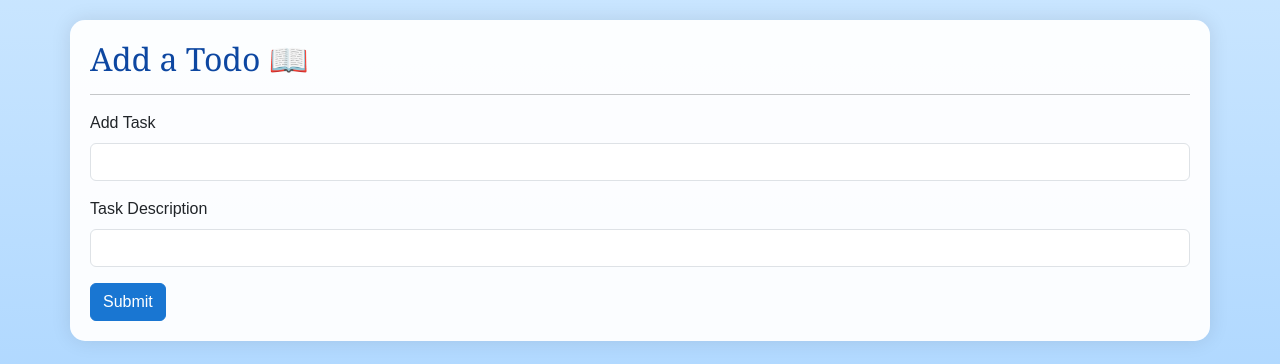
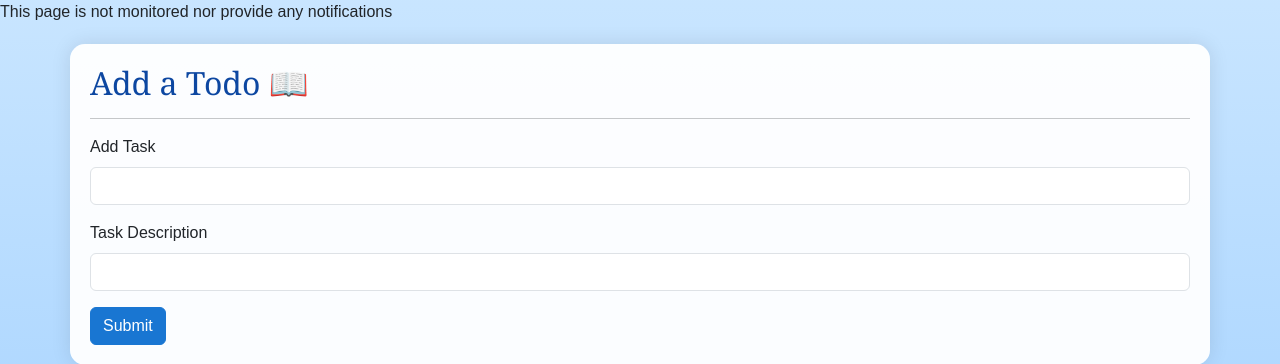
Before and after one commit to Joby-John/todoapp, a Flask app: page / in a window 1280 px wide. Shown: the part 56-420 px from the top of the page. Run offline with Flask 3, Linux system fonts and the light colour scheme.

Commit message:
added that not monitored message

```diff
--- a/templates/base.html
+++ b/templates/base.html
@@ -32,9 +32,11 @@
                 </ul>
             </div>
         </div>
+
     </nav>
 
     <!-- Content Block -->
+     <p>This page is not monitored nor provide any notifications</p>
     {% block content %}{% endblock %}
 
     <script src="https://cdn.jsdelivr.net/npm/bootstrap@5.3.3/dist/js/bootstrap.bundle.min.js"
```
